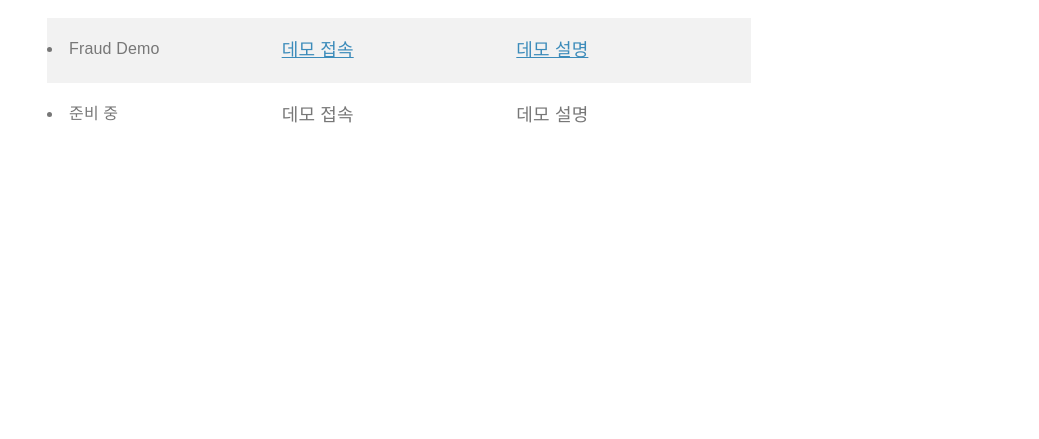
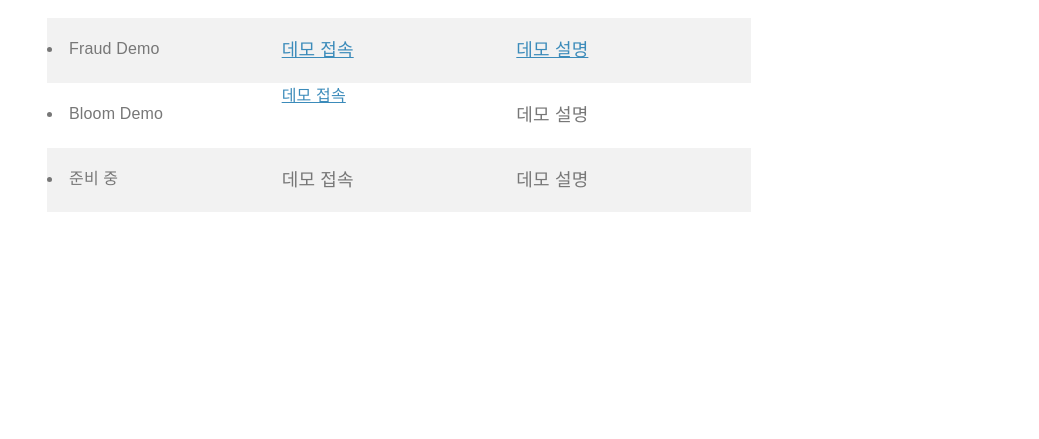
Before and after one commit to MOSSupport/mossupport.github.io, a plain HTML site: page neo4jdemo.html in a window 1280 px wide. Shown: the part 76-515 px from the top of the page, without its empty margins (241-1280 px from the left). Drawn offline with Linux system fonts and the light colour scheme.

Commit message:
Update neo4jdemo.html

```diff
--- a/neo4jdemo.html
+++ b/neo4jdemo.html
@@ -27,6 +27,11 @@
 			<div class="pure-u-1-3"><p><a href="http://kb.mobile-os.com/neo4j%20demo/frauddemo" target="_blank"><u>데모 설명</u></a></p></div>
 		</div>
 		<div class="pure-g">
+			<div class="pure-u-1-3"><p><li>Bloom Demo</li></p></div>
+			<div class="pure-u-1-3"><a href="https://www.youtube.com/watch?v=7P8w04tcPaQ&feature=youtu.be" target="_blank"><u>데모 접속</u></a></div>
+			<div class="pure-u-1-3"><p>데모 설명</p></div>
+		</div>
+		<div class="pure-g pure-g-odd">
 			<div class="pure-u-1-3"><p><li>준비 중</li></p></div>
 			<div class="pure-u-1-3"><p>데모 접속</p></div>
 			<div class="pure-u-1-3"><p>데모 설명</p></div>
```
